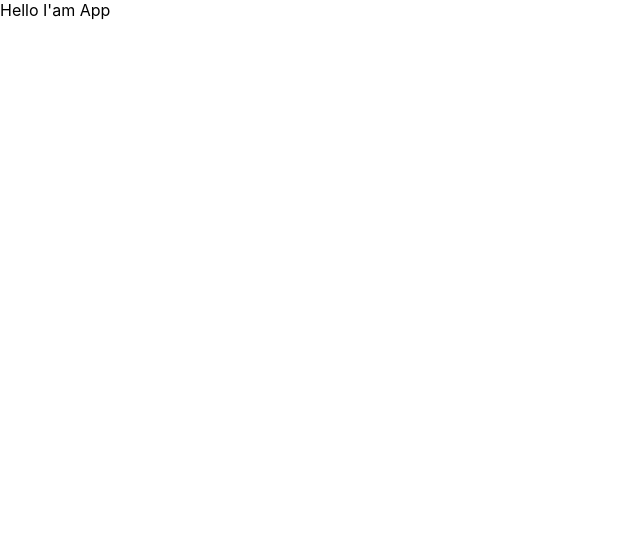
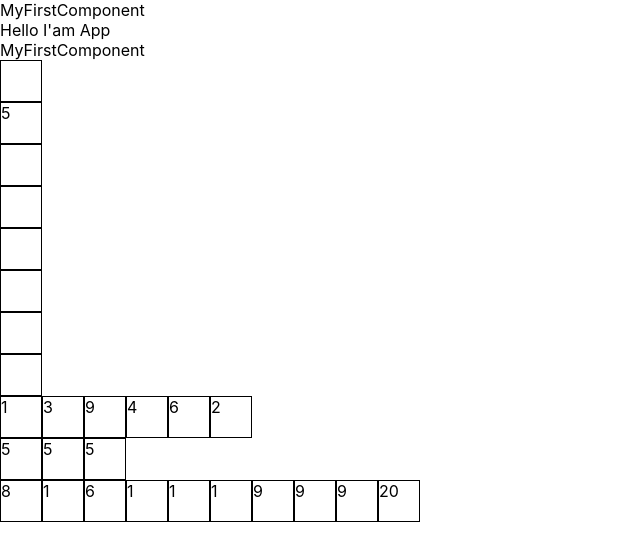
Before and after one commit to vanja-git/react-shop, a React (Create React App) app: page / in a window 1280 px wide. Shown: the top 560 px of the page, without its empty margins (0-640 px from the left). Built offline with nearby package versions, Linux system fonts and the light colour scheme.

Commit message:
Primer sa kockicama

```diff
--- a/package.json
+++ b/package.json
@@ -13,6 +13,7 @@
     "react": "^18.2.0",
     "react-dom": "^18.2.0",
     "react-scripts": "5.0.1",
+    "sass": "^1.55.0",
     "typescript": "^4.8.4",
     "web-vitals": "^2.1.4",
     "workbox-background-sync": "^6.5.4",
--- a/src/components/App.tsx
+++ b/src/components/App.tsx
@@ -1,9 +1,26 @@
+import Kockica from "./Kockica";
+import MyFirstComponent from "./MyFirstComponent";
+import NizKockica from "./NizKockica";
 
 
 const App = () => {
   return (
     <div className="App">
+      <MyFirstComponent />
       Hello I'am App
+      <MyFirstComponent />
+      <Kockica />
+      <Kockica broj={5}/>
+      <Kockica brqj={6}/>
+      <Kockica nekitext="nesto" />
+      <Kockica nekitext={"nesto"} nekidrugipodatak={123}josNesto={234} moze_i_ovako={789} />
+      <Kockica nekiprop />
+      <Kockica nekiprop={true} />
+      <Kockica nekiprop={false} />
+      <NizKockica niz={[1,3,9,4,6,2]} />
+      <NizKockica niz={[5,5,5]} />
+      <NizKockica niz={[]} />
+      <NizKockica niz={[8,1,6,1,1,1,9,9,9,20]} />
     </div>
   );
 }
--- /dev/null
+++ b/src/components/Kockica.tsx
@@ -0,0 +1,8 @@
+const Kockica = (props: any)=> {
+  // let a = 8;
+  return (
+    <div className="kockica">{props.broj} </div>
+  );
+};
+
+export default Kockica;
--- /dev/null
+++ b/src/components/MyFirstComponent.tsx
@@ -0,0 +1,9 @@
+const MyFirstComponent = ()=> {
+  return (
+    <div>
+      MyFirstComponent
+    </div>
+  );
+};
+
+export default MyFirstComponent;
--- /dev/null
+++ b/src/components/NizKockica.tsx
@@ -0,0 +1,17 @@
+import Kockica from "./Kockica";
+
+const NizKockica = (props: any)=> {
+  return (
+    <div className="niz-kockica">
+      {
+        props.niz.map((broj: any, index: number)=>{
+          return (
+            <Kockica key={index} broj={broj} />
+          );
+        })
+      }
+    </div>
+  );
+};
+
+export default NizKockica;
--- a/src/index.tsx
+++ b/src/index.tsx
@@ -1,6 +1,7 @@
 import React from 'react';
 import ReactDOM from 'react-dom/client';
 import './index.css';
+import './scss/style.scss'; // importujemo scss
 import App from './components/App';
 import * as serviceWorkerRegistration from './serviceWorkerRegistration';
 import reportWebVitals from './reportWebVitals';
--- /dev/null
+++ b/src/scss/style.scss
@@ -0,0 +1,14 @@
+body {
+  color: black;
+}
+
+.kockica {
+  width: 40px;
+  height: 40px;
+  border: 1px solid black;
+}
+
+.niz-kockica {
+  display: flex;
+  flex-direction: row;
+}
```
Also changed, not shown: 1 other file (tests, documents, lock files or other folders).
